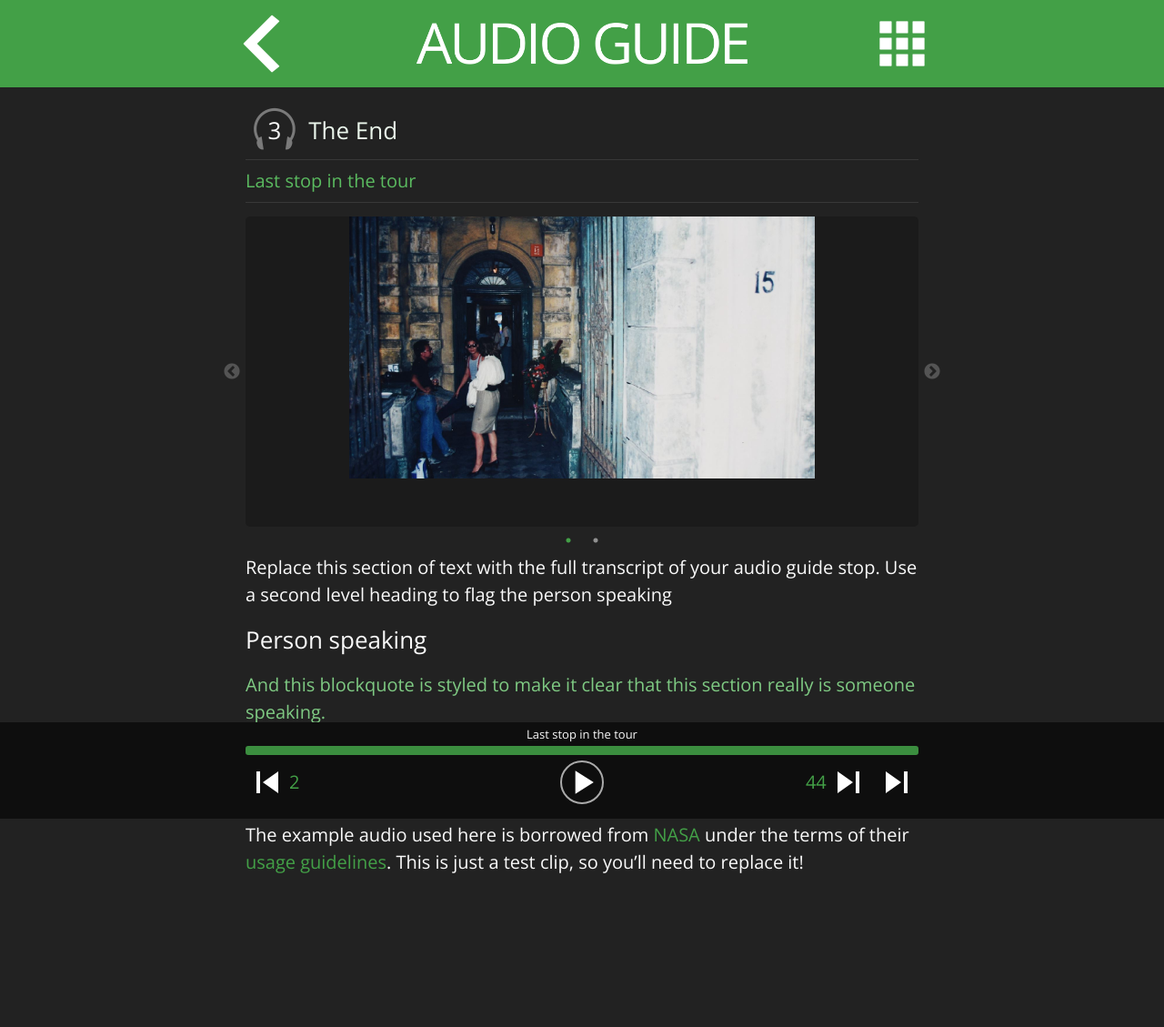
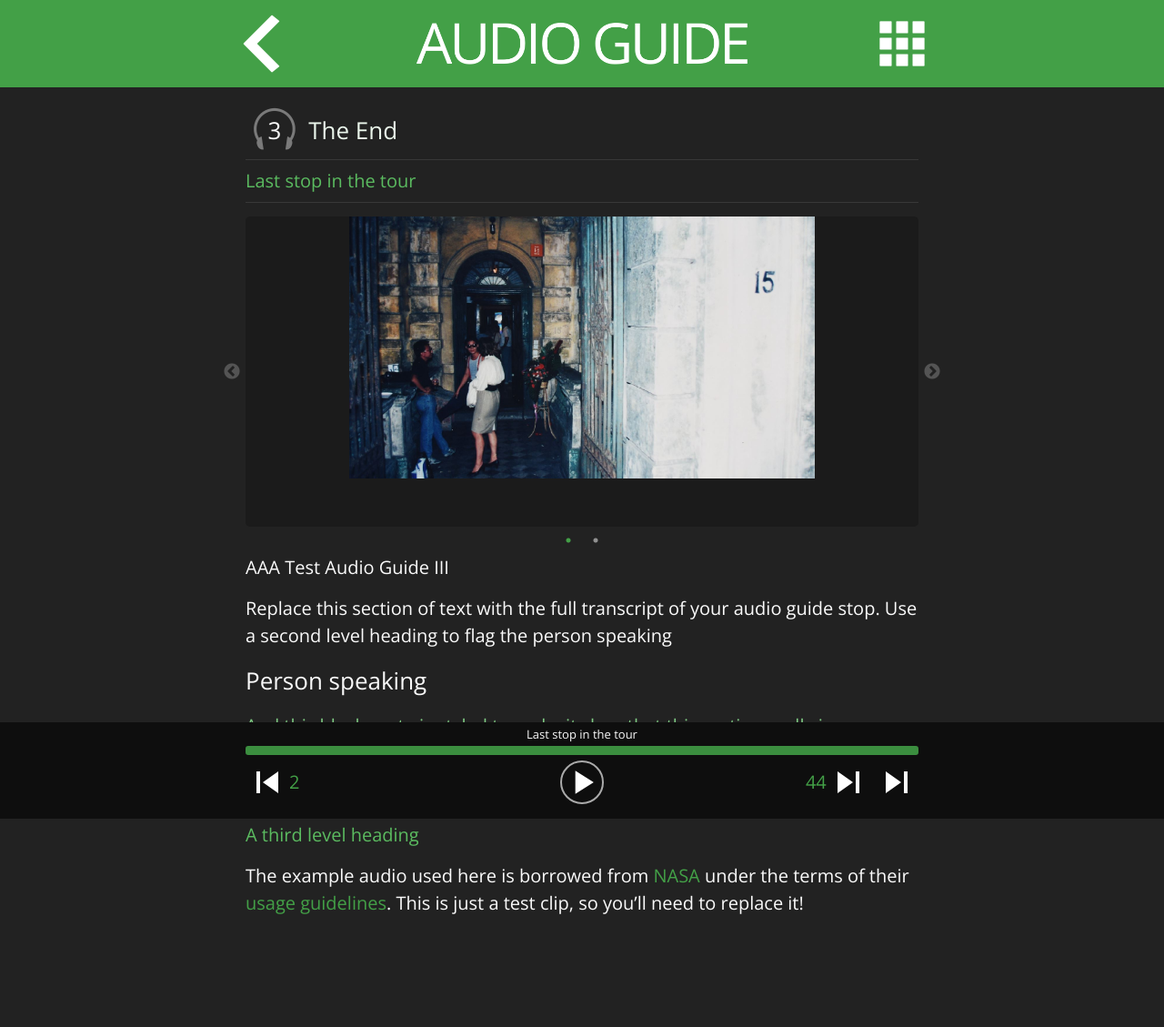
Before and after one commit to madk2aaa/aaa-audio-guide, a Jekyll site: the page built from stops/3.md, in a window 1280 px wide. Shown: the whole page at 91% size. Built offline with Jekyll 4.4.1, drawn with Linux system fonts in a browser that asks for light colours; before the commit the page ends 1084 px from its top, so only the background shows below that.

Commit message:
Update 3.md

```diff
--- a/stops/3.md
+++ b/stops/3.md
@@ -14,6 +14,7 @@ hero_images:
  - path: 03-third-stop-02.jpg
    alt_text: Second example photo for stop 3
 ---
+AAA Test Audio Guide III
 
 Replace this section of text with the full transcript of your audio guide stop. Use a second level heading to flag the person speaking
 
```
